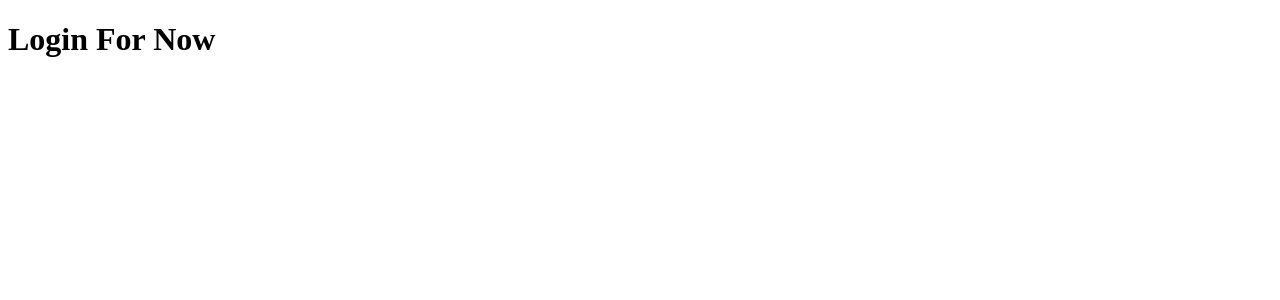
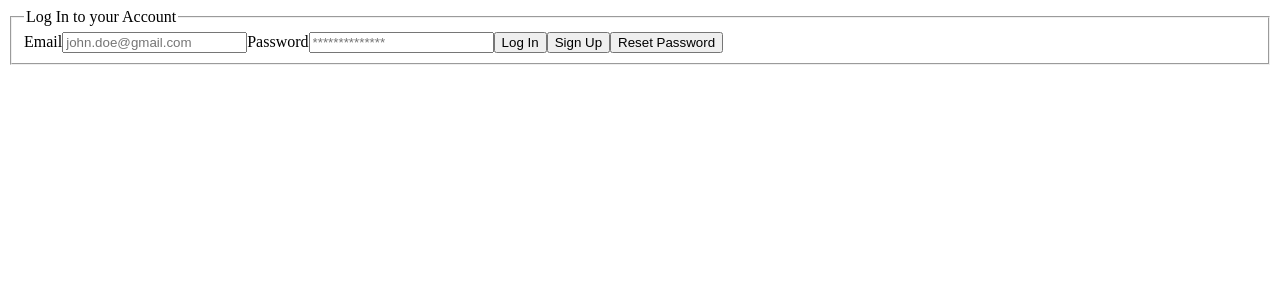
Before and after one commit to nathanEvrardDaCunha/retroplace_frontend, a React (Vite) app: page /login in a window 1280 px wide. Shown: the top 300 px of the page. Built offline with nearby package versions, Linux system fonts and the light colour scheme.

Commit message:
feat(ui): implement basic html login structure

```diff
--- a/src/Login.tsx
+++ b/src/Login.tsx
@@ -1,5 +1,25 @@
 export function Login() {
-    // TODO: When DB and logic will be added, don't forget to implement an authentication system.
+    // TODO: When Backend implemented,  don't forget to implement an authentication system.
 
-    return <h1>Login For Now</h1>;
+    // TODO: When Backend implemented, don't forget to verify user data on the server instead of client.
+
+    // TODO: Should indicate to user which fields are required before he submit for the first time.
+
+    return (
+        <form>
+            <fieldset>
+                <legend>Log In to your Account</legend>
+
+                <label>Email</label>
+                <input type="email" placeholder="john.doe@gmail.com" required />
+
+                <label>Password</label>
+                <input type="password" placeholder="**************" required />
+
+                <button>Log In</button>
+                <button>Sign Up</button>
+                <button>Reset Password</button>
+            </fieldset>
+        </form>
+    );
 }
```
